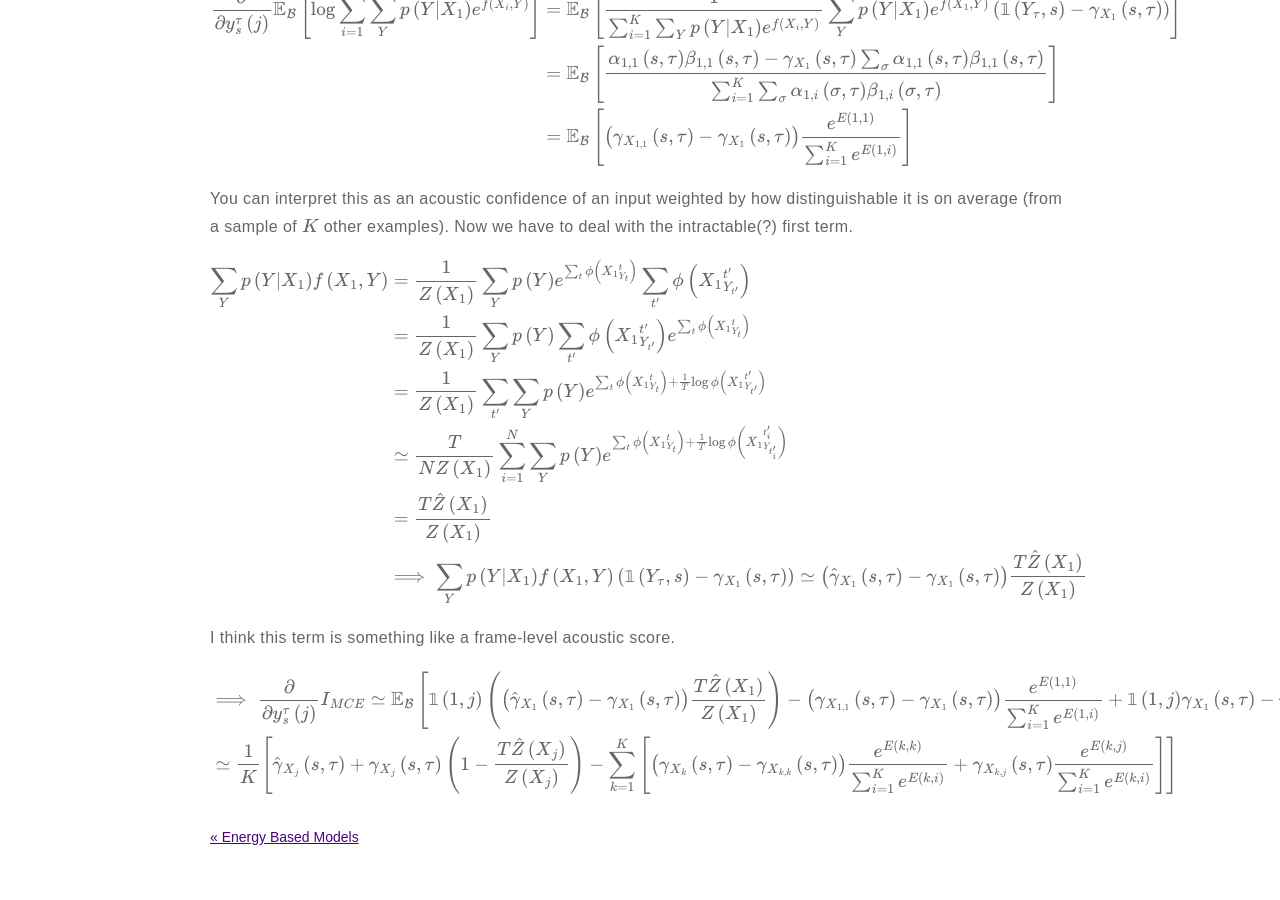
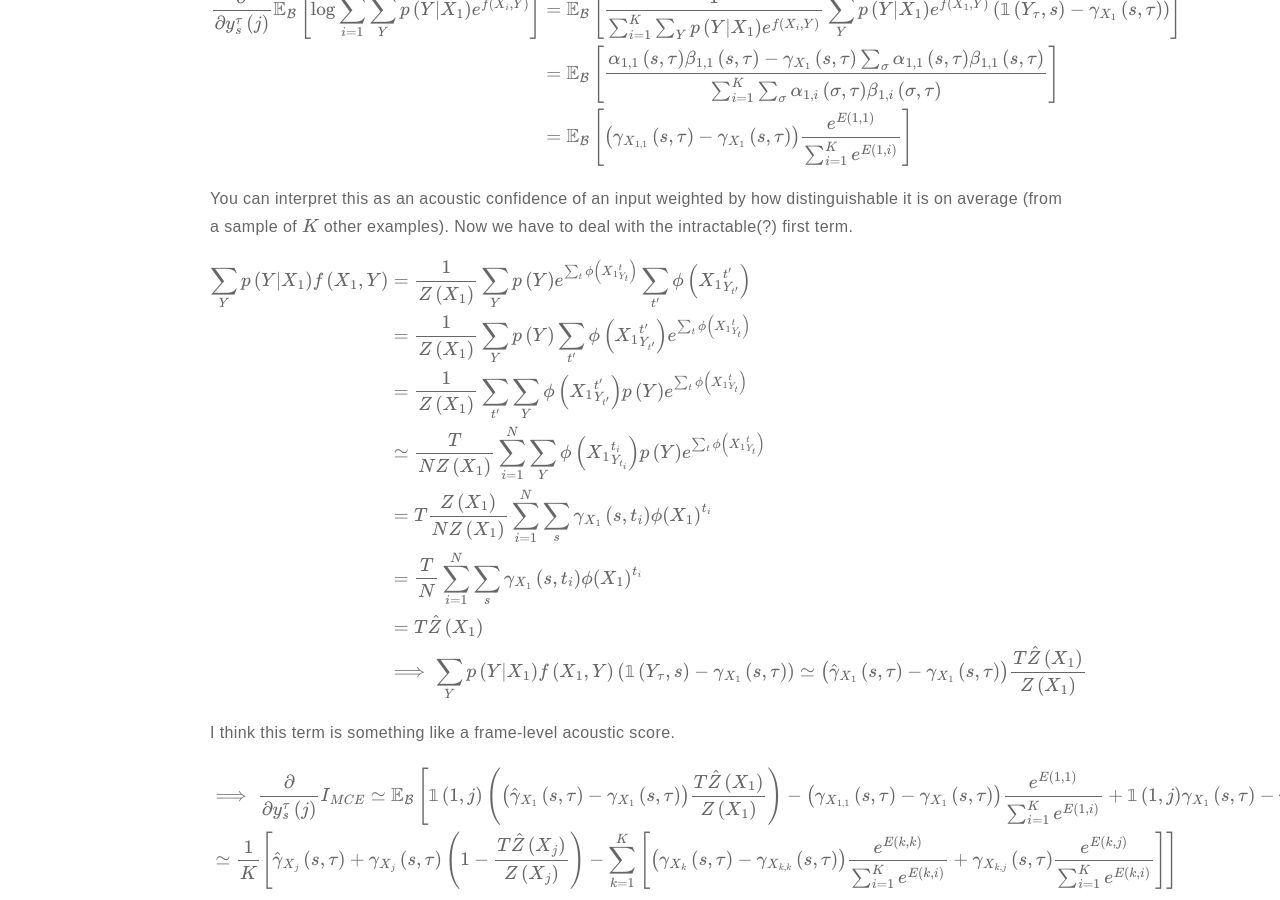
Before and after one commit to m-wiesner/m-wiesner.github.io, a Jekyll site: the page built from _posts/2020-10-30-Variational-Bounds-on-Mutual-Information.markdown, in a window 1280 px wide and 900 px high, scrolled down 9438 px. Built offline with Jekyll 4.4.1, drawn with Linux system fonts in a browser that asks for light colours; formulas are drawn with MathJax 3.

Commit message:
Update 2020-10-30-Variational-Bounds-on-Mutual-Information.markdown

```diff
--- a/_posts/2020-10-30-Variational-Bounds-on-Mutual-Information.markdown
+++ b/_posts/2020-10-30-Variational-Bounds-on-Mutual-Information.markdown
@@ -344,9 +344,11 @@ Now we have to deal with the intractable(?) first term.
 $$\begin{align}
 \sum_Y p\left(Y | X_1\right) f\left(X_1, Y\right) &= \frac{1}{Z\left(X_1\right)} \sum_Y p\left(Y\right) e^{\sum_t \phi\left({X_1}_{Y_t}^t\right)} \sum_{t^{\prime}} \phi\left({X_1}_{Y_{t^{\prime}}}^{t^{\prime}}\right) \\
 &= \frac{1}{Z\left(X_1\right)} \sum_Y p\left(Y\right) \sum_{t^{\prime}} \phi\left({X_1}_{Y_{t^{\prime}}}^{t^{\prime}}\right) e^{\sum_t \phi\left({X_1}_{Y_t}^t\right)} \\
-&= \frac{1}{Z\left(X_1\right)} \sum_{t^{\prime}} \sum_Y p\left(Y\right) e^{\sum_t \phi\left({X_1}_{Y_t}^t\right) + \frac{1}{T}\log{\phi\left({X_1}_{Y_{t^{\prime}}}^{t^{\prime}}\right)}} \\
-&\simeq \frac{T}{N Z\left(X_1\right)} \sum_{i=1}^N \sum_Y p\left(Y\right) e^{\sum_t \phi\left({X_1}_{Y_t}^t\right) + \frac{1}{T}\log{\phi\left({X_1}_{Y_{t_i^{\prime}}}^{t_i^{\prime}}\right)}} \\
-&=\frac{T\hat{Z}\left(X_1\right)}{Z\left(X_1\right)} \\
+&= \frac{1}{Z\left(X_1\right)} \sum_{t^{\prime}} \sum_Y \phi\left({X_1}_{Y_{t^{\prime}}}^{t^{\prime}}\right)  p\left(Y\right) e^{\sum_t \phi\left({X_1}_{Y_t}^t\right)} \\
+&\simeq \frac{T}{N Z\left(X_1\right)} \sum_{i=1}^N \sum_Y \phi\left({X_1}_{Y_{t_i}}^{t_i}\right) p\left(Y\right) e^{\sum_t \phi\left({X_1}_{Y_t}^t\right)} \\
+&= T \frac{Z\left(X_1\right)}{NZ\left(X_1\right)} \sum_{i=1}^N \sum_s\gamma_{X_1}\left(s, t_i\right) \phi\left(X_1\right)^{t_i}\\
+&=\frac{T}{N} \sum_{i=1}^N \sum_s\gamma_{X_1}\left(s, t_i\right) \phi\left(X_1\right)^{t_i} \\
+&= T \hat{Z}\left(X_1 \right)\\
 &\implies \sum_Y p\left(Y | X_1\right) f\left(X_1, Y\right) \left(\mathbb{1}\left(Y_{\tau}, s\right) - \gamma_{X_1}\left(s, \tau\right) \right) \simeq \left(\hat{\gamma}_{X_1}\left(s, \tau\right) - \gamma_{X_1}\left(s, \tau \right)\right) \frac{T\hat{Z}\left(X_1\right)}{Z\left(X_1\right)} \\
 \end{align}$$
 
```
